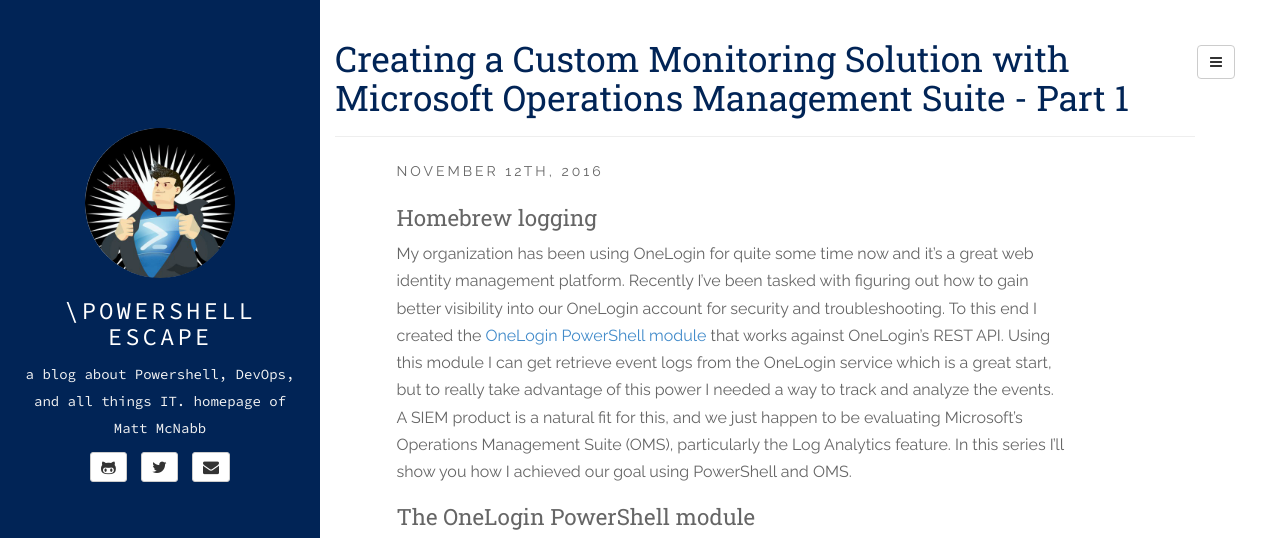
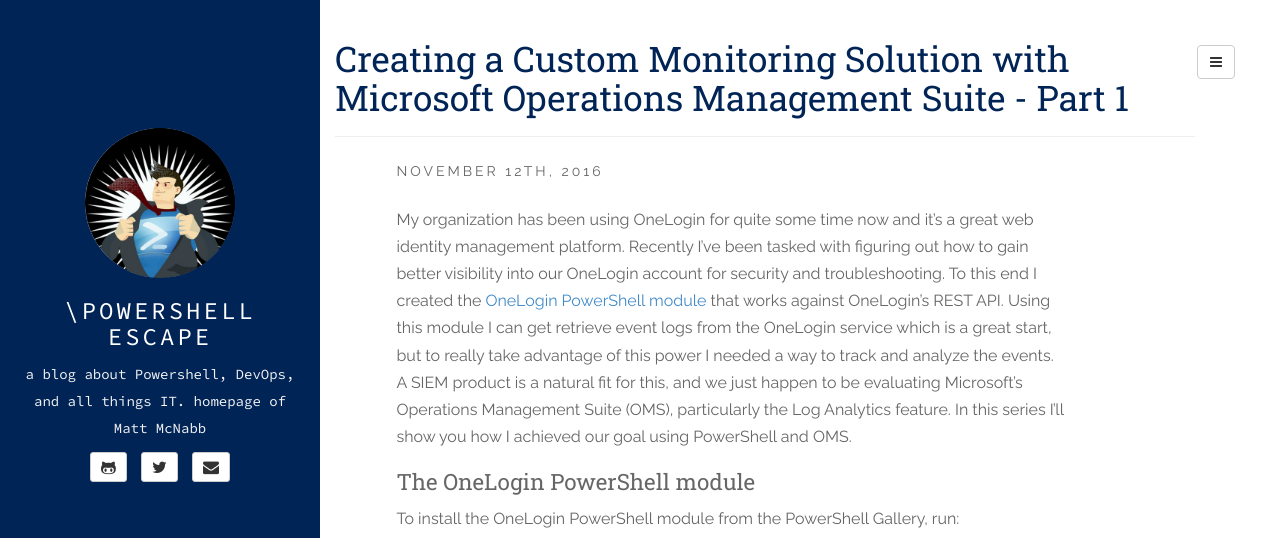
Before and after one commit to mattmcnabb/mattmcnabb.github.io, a Jekyll site: the page built from _posts/2016-11-12-oms-custom-monitor_1.md, in a window 1280 px wide and 900 px high, cut to the strip 0-538 px from the top of the window. Built offline with Jekyll 4.4.1, drawn with Linux system fonts in a browser that asks for light colours; comment, search, counter and statistics services are not loaded.

Commit message:
Remove initial heading

```diff
--- a/_posts/2016-11-12-oms-custom-monitor_1.md
+++ b/_posts/2016-11-12-oms-custom-monitor_1.md
@@ -9,8 +9,6 @@ comments: true
 [OneLoginPSGallery]: https://www.powershellgallery.com/packages/OneLogin/
 [OMSDataCollector]: https://azure.microsoft.com/en-us/documentation/articles/log-analytics-data-collector-api/
 [OMSDataInjection]: https://www.powershellgallery.com/packages/OMSDataInjection/
-
-### Homebrew logging
 
 My organization has been using OneLogin for quite some time now and it's a great web identity management platform. Recently I've been tasked with figuring out how to gain better visibility into our OneLogin account for security and troubleshooting. To this end I created the [OneLogin PowerShell module][OneLoginPSGallery] that works against OneLogin's REST API. Using this module I can get retrieve event logs from the OneLogin service which is a great start, but to really take advantage of this power I needed a way to track and analyze the events. A SIEM product is a natural fit for this, and we just happen to be evaluating Microsoft's Operations Management Suite (OMS), particularly the Log Analytics feature. In this series I'll show you how I achieved our goal using PowerShell and OMS.
 
```
